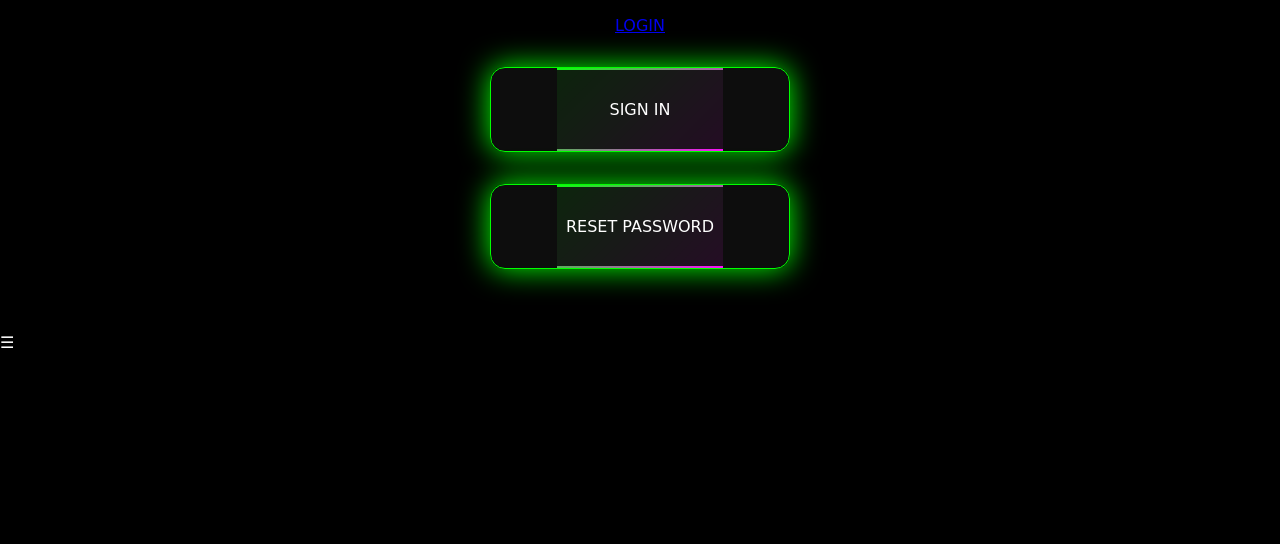
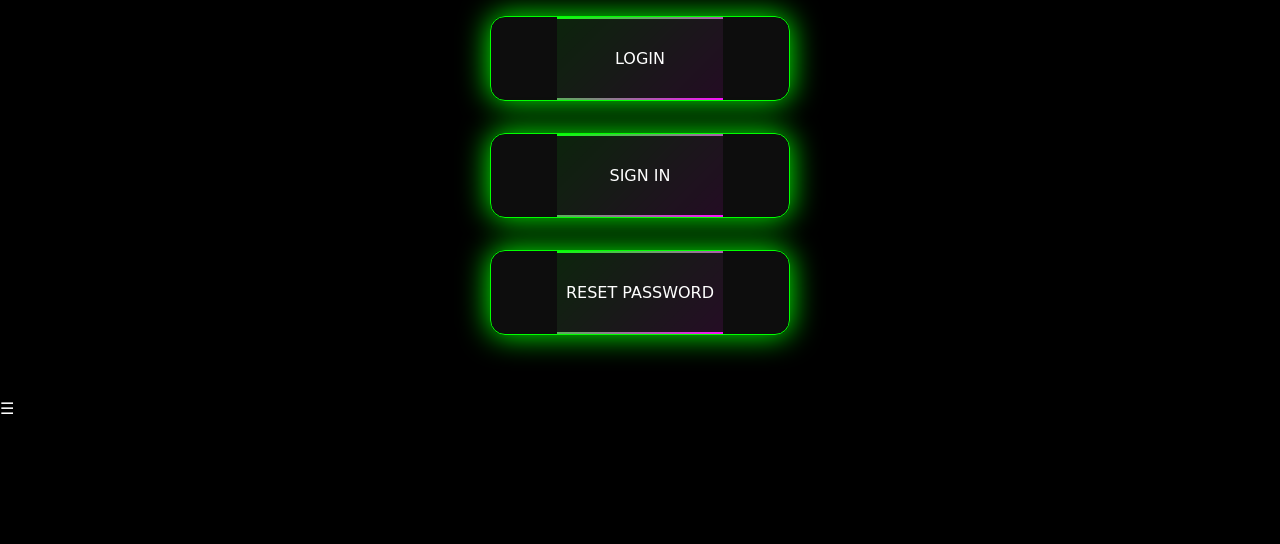
Before and after one commit to onixmannager/AI-Finance, a plain HTML site: page index.html in a window 1280 px wide. Shown: the part 316-860 px from the top of the page. Drawn offline with nearby package versions, Linux system fonts and the light colour scheme; a web font is replaced by a local one.

Commit message:
Update index.html

```diff
--- a/index.html
+++ b/index.html
@@ -240,9 +240,9 @@
     <main>
         <h2 class="neon pink">AI Finance</h2>
         <h1 class="neon turquoise">BUSINESS</h1>
-        <a href=#Login.html> LOGIN </a>
-        <a href="#SignIn" class="glow-card">SIGN IN</a>
-        <a href="#ResetPassword" class="glow-card">RESET PASSWORD</a>
+        <a href="https://chat.deepseek.com" class="glow-card"> LOGIN </a>
+        <a href="hidden-page2.html" class="glow-card">SIGN IN</a>
+        <a href="hidden-page3.html" class="glow-card">RESET PASSWORD</a>
     </main>
 
     <!-- SCRIPT IDÉNTICO AL ORIGINAL -->
```
